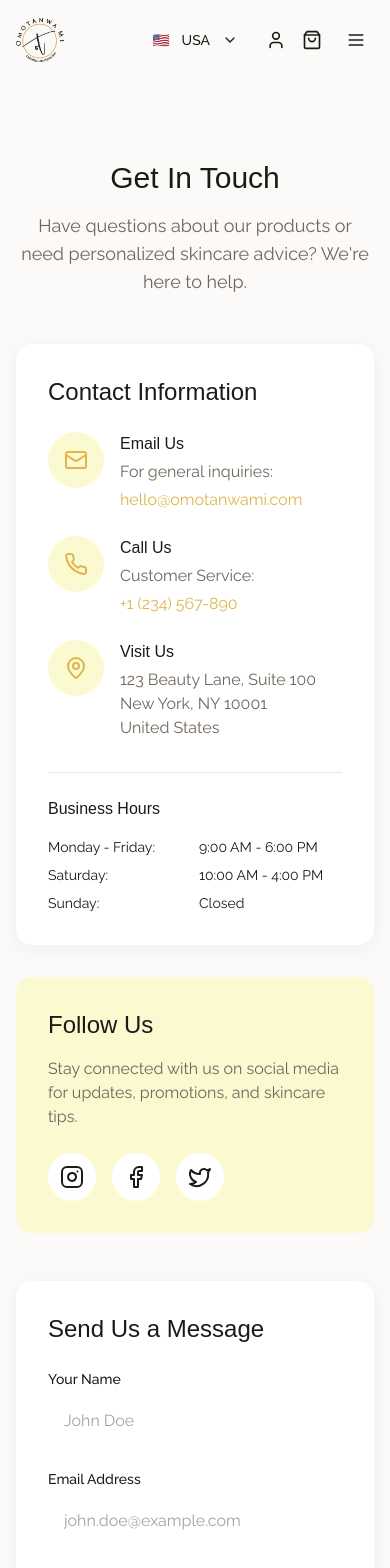
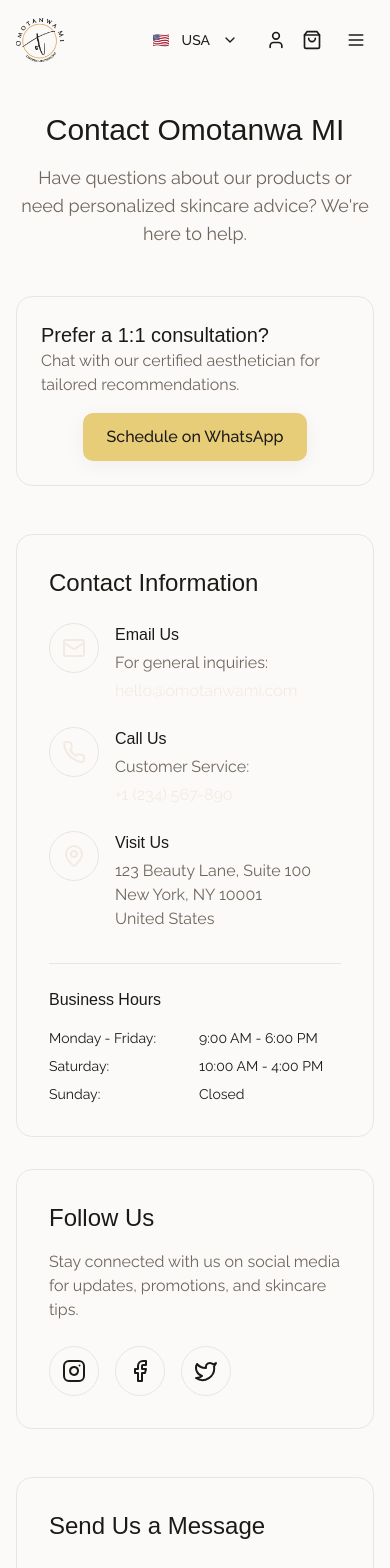
Before and after one commit to f-coded/omotanwa-aesthetics-glow, a React (Vite) app: page /contact in a window 390 px wide. Shown: the top 1568 px of the page. Built offline with nearby package versions, Linux system fonts and the light colour scheme; a web font is replaced by a local one.

Commit message:
Refactor Contact and Product Pages
Redesigned the Contact page with a minimalistic white and light gold color scheme, soft borders, and a consultation schedule button linking to WhatsApp. Adjusted padding on product detail pages to prevent overlap with the navbar.

```diff
--- a/src/pages/ContactPage.tsx
+++ b/src/pages/ContactPage.tsx
@@ -1,5 +1,5 @@
 
-import React, { useState } from 'react';
+import React, { useState, useEffect } from 'react';
 import { motion } from 'framer-motion';
 import { Mail, Phone, MapPin, Send } from 'lucide-react';
 import { toast } from 'sonner';
@@ -12,6 +12,13 @@ const ContactPage: React.FC = () => {
     message: ''
   });
   const [isSubmitting, setIsSubmitting] = useState(false);
+
+  const phoneNumber = '+1234567890';
+  const whatsappMessage = "Hello! I'd like to schedule a skincare consultation.";
+  const openWhatsApp = () => {
+    const url = `https://wa.me/${phoneNumber}?text=${encodeURIComponent(whatsappMessage)}`;
+    window.open(url, '_blank');
+  };
 
   const handleChange = (e: React.ChangeEvent<HTMLInputElement | HTMLTextAreaElement>) => {
     const { name, value } = e.target;
@@ -55,20 +62,69 @@ const ContactPage: React.FC = () => {
       }
     }
   };
+  useEffect(() => {
+    document.title = 'Contact Us | Omotanwa MI';
+    const desc = 'Contact Omotanwa MI for skincare support, consultations, and product advice.';
+    let meta = document.querySelector('meta[name="description"]') as HTMLMetaElement | null;
+    if (!meta) {
+      meta = document.createElement('meta');
+      meta.name = 'description';
+      document.head.appendChild(meta);
+    }
+    meta.content = desc;
+
+    let link = document.querySelector('link[rel="canonical"]') as HTMLLinkElement | null;
+    if (!link) {
+      link = document.createElement('link');
+      link.rel = 'canonical';
+      document.head.appendChild(link);
+    }
+    link.href = `${window.location.origin}/contact`;
+
+    const script = document.createElement('script');
+    script.type = 'application/ld+json';
+    script.text = JSON.stringify({
+      "@context": "https://schema.org",
+      "@type": "Organization",
+      name: "Omotanwa MI",
+      url: window.location.origin,
+      contactPoint: [{
+        "@type": "ContactPoint",
+        contactType: "customer support",
+        email: "hello@omotanwami.com",
+        telephone: "+1234567890"
+      }]
+    });
+    document.head.appendChild(script);
+    return () => {
+      document.head.removeChild(script);
+    };
+  }, []);
 
   return (
-    <div className="container mx-auto px-4 py-16">
+    <div className="container mx-auto px-4 pt-28 pb-16">
       <motion.div
-        className="text-center mb-12 pt-24"
+        className="text-center mb-12"
         initial={{ opacity: 0, y: 20 }}
         animate={{ opacity: 1, y: 0 }}
         transition={{ duration: 0.5 }}
       >
-        <h1 className="text-3xl md:text-4xl lg:text-5xl font-quincy mb-4">Get In Touch</h1>
+        <h1 className="text-3xl md:text-4xl lg:text-5xl font-quincy mb-4">Contact Omotanwa MI</h1>
         <p className="text-lg text-muted-foreground max-w-2xl mx-auto">
           Have questions about our products or need personalized skincare advice? We're here to help.
         </p>
       </motion.div>
+
+      {/* Consultation CTA */}
+      <div className="mb-12 rounded-2xl border border-border p-6 flex flex-col md:flex-row items-center justify-between gap-4">
+        <div>
+          <h2 className="text-xl font-medium">Prefer a 1:1 consultation?</h2>
+          <p className="text-muted-foreground">Chat with our certified aesthetician for tailored recommendations.</p>
+        </div>
+        <button onClick={openWhatsApp} className="btn-primary px-6 py-3 rounded-md">
+          Schedule on WhatsApp
+        </button>
+      </div>
 
       <div className="grid grid-cols-1 lg:grid-cols-2 gap-12">
         {/* Contact Information */}
@@ -78,39 +134,39 @@ const ContactPage: React.FC = () => {
           animate="visible"
           className="space-y-8"
         >
-          <motion.div variants={fadeIn} className="bg-white rounded-2xl shadow-soft p-8">
+          <motion.div variants={fadeIn} className="bg-background rounded-2xl border border-border p-8">
             <h2 className="text-2xl font-quincy mb-6">Contact Information</h2>
 
             <div className="space-y-6">
               <div className="flex items-start">
-                <div className="bg-gold-light p-4 rounded-full mr-4">
-                  <Mail className="text-gold-dark" size={24} />
+                <div className="p-3 rounded-full border border-border mr-4 text-primary">
+                  <Mail size={24} />
                 </div>
                 <div>
                   <h3 className="font-medium mb-1">Email Us</h3>
                   <p className="text-muted-foreground mb-1">For general inquiries:</p>
-                  <a href="mailto:hello@omotanwami.com" className="text-gold-dark hover:underline">
+                  <a href="mailto:hello@omotanwami.com" className="text-primary hover:underline">
                     hello@omotanwami.com
                   </a>
                 </div>
               </div>
 
               <div className="flex items-start">
-                <div className="bg-gold-light p-4 rounded-full mr-4">
-                  <Phone className="text-gold-dark" size={24} />
+                <div className="p-3 rounded-full border border-border mr-4 text-primary">
+                  <Phone size={24} />
                 </div>
                 <div>
                   <h3 className="font-medium mb-1">Call Us</h3>
                   <p className="text-muted-foreground mb-1">Customer Service:</p>
-                  <a href="tel:+1234567890" className="text-gold-dark hover:underline">
+                  <a href="tel:+1234567890" className="text-primary hover:underline">
                     +1 (234) 567-890
                   </a>
                 </div>
               </div>
 
               <div className="flex items-start">
-                <div className="bg-gold-light p-4 rounded-full mr-4">
-                  <MapPin className="text-gold-dark" size={24} />
+                <div className="p-3 rounded-full border border-border mr-4 text-primary">
+                  <MapPin size={24} />
                 </div>
                 <div>
                   <h3 className="font-medium mb-1">Visit Us</h3>
@@ -136,19 +192,19 @@ const ContactPage: React.FC = () => {
             </div>
           </motion.div>
 
-          <motion.div variants={fadeIn} className="bg-gold-light rounded-2xl p-8">
+          <motion.div variants={fadeIn} className="rounded-2xl border border-border p-8 bg-background">
             <h2 className="text-2xl font-quincy mb-4">Follow Us</h2>
             <p className="text-muted-foreground mb-6">
               Stay connected with us on social media for updates, promotions, and skincare tips.
             </p>
             <div className="flex space-x-4">
-              <a href="#" className="bg-white p-3 rounded-full hover:bg-gold-medium transition-colors">
+              <a href="#" className="p-3 rounded-full border border-border hover:bg-accent transition-colors">
                 <svg xmlns="http://www.w3.org/2000/svg" width="24" height="24" viewBox="0 0 24 24" fill="none" stroke="currentColor" strokeWidth="2" strokeLinecap="round" strokeLinejoin="round" className="text-foreground"><rect width="20" height="20" x="2" y="2" rx="5" ry="5"/><path d="M16 11.37A4 4 0 1 1 12.63 8 4 4 0 0 1 16 11.37z"/><line x1="17.5" x2="17.51" y1="6.5" y2="6.5"/></svg>
               </a>
-              <a href="#" className="bg-white p-3 rounded-full hover:bg-gold-medium transition-colors">
+              <a href="#" className="p-3 rounded-full border border-border hover:bg-accent transition-colors">
                 <svg xmlns="http://www.w3.org/2000/svg" width="24" height="24" viewBox="0 0 24 24" fill="none" stroke="currentColor" strokeWidth="2" strokeLinecap="round" strokeLinejoin="round" className="text-foreground"><path d="M18 2h-3a5 5 0 0 0-5 5v3H7v4h3v8h4v-8h3l1-4h-4V7a1 1 0 0 1 1-1h3z"/></svg>
               </a>
-              <a href="#" className="bg-white p-3 rounded-full hover:bg-gold-medium transition-colors">
+              <a href="#" className="p-3 rounded-full border border-border hover:bg-accent transition-colors">
                 <svg xmlns="http://www.w3.org/2000/svg" width="24" height="24" viewBox="0 0 24 24" fill="none" stroke="currentColor" strokeWidth="2" strokeLinecap="round" strokeLinejoin="round" className="text-foreground"><path d="M22 4s-.7 2.1-2 3.4c1.6 10-9.4 17.3-18 11.6 2.2.1 4.4-.6 6-2C3 15.5.5 9.6 3 5c2.2 2.6 5.6 4.1 9 4-.9-4.2 4-6.6 7-3.8 1.1 0 3-1.2 3-1.2z"/></svg>
               </a>
             </div>
@@ -161,7 +217,7 @@ const ContactPage: React.FC = () => {
           initial="hidden"
           animate="visible"
         >
-          <div className="bg-white rounded-2xl shadow-soft p-8">
+          <div className="bg-background rounded-2xl border border-border p-8">
             <h2 className="text-2xl font-quincy mb-6">Send Us a Message</h2>
             <form onSubmit={handleSubmit} className="space-y-6">
               <div>
@@ -231,13 +287,36 @@ const ContactPage: React.FC = () => {
               <button
                 type="submit"
                 disabled={isSubmitting}
-                className="btn-primary bg-gold-medium hover:bg-gold-dark w-full flex items-center justify-center gap-2"
+                className="btn-primary w-full flex items-center justify-center gap-2"
               >
                 {isSubmitting ? 'Sending...' : 'Send Message'}
                 {!isSubmitting && <Send size={18} />}
               </button>
             </form>
           </div>
+
+          {/* Optional sections (Map/FAQ) - uncomment if needed */}
+          {/**
+          <section className="mt-12">
+            <div className="rounded-2xl border border-border p-6">
+              <h3 className="text-xl font-medium mb-4">Find Us</h3>
+              <div className="aspect-video w-full rounded-lg border border-border">
+                <iframe className="w-full h-full rounded-lg" loading="lazy" referrerPolicy="no-referrer-when-downgrade" src="https://www.google.com/maps"></iframe>
+              </div>
+            </div>
+          </section>
+
+          <section className="mt-8">
+            <div className="rounded-2xl border border-border p-6">
+              <h3 className="text-xl font-medium mb-4">Frequently Asked Questions</h3>
+              <ul className="space-y-3 text-sm text-muted-foreground">
+                <li>• How long does shipping take?</li>
+                <li>• Can I consult an aesthetician before buying?</li>
+                <li>• What products are best for acne-prone skin?</li>
+              </ul>
+            </div>
+          </section>
+          **/}
         </motion.div>
       </div>
     </div>
--- a/src/pages/ProductPage.tsx
+++ b/src/pages/ProductPage.tsx
@@ -77,7 +77,7 @@ const ProductPage: React.FC = () => {
   };
 
   return (
-    <div className="container mx-auto px-4 py-12">
+    <div className="container mx-auto px-4 pt-28 pb-12">
       {/* Breadcrumb */}
       <div className="mb-8">
         <nav className="flex" aria-label="Breadcrumb">
```
